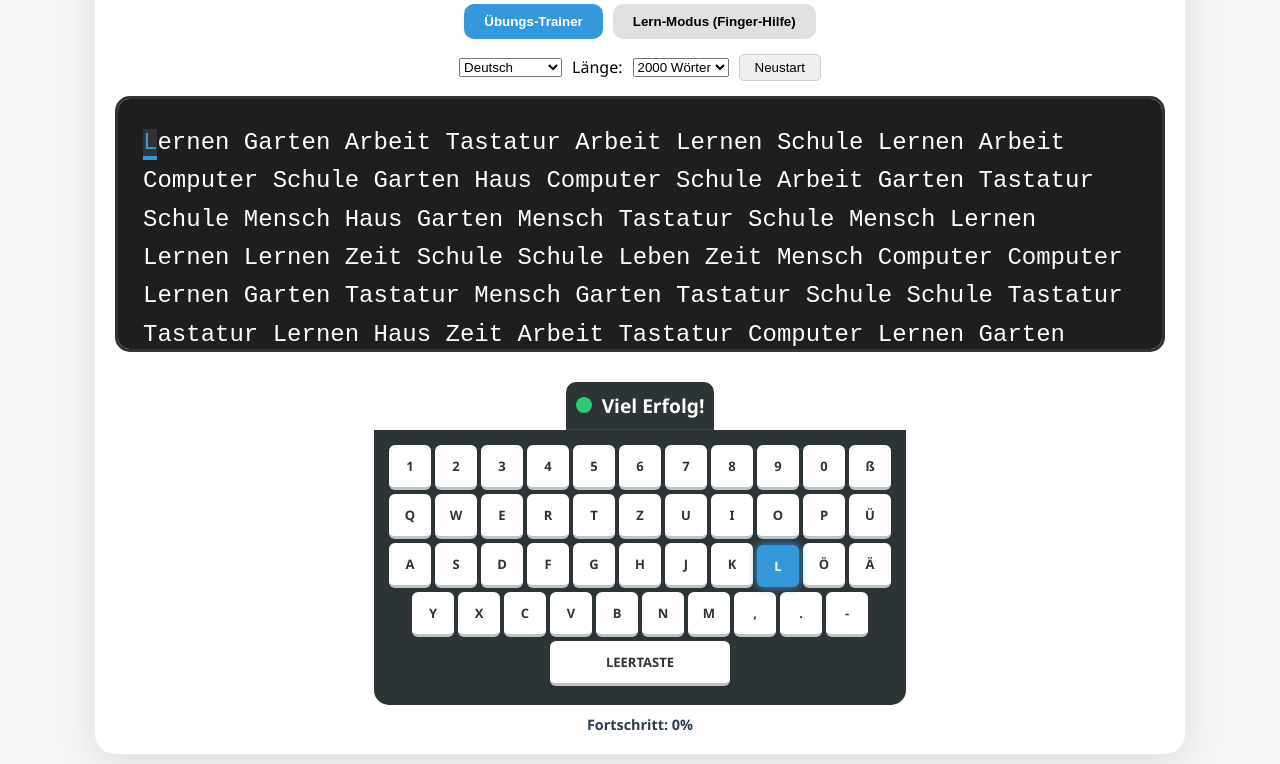
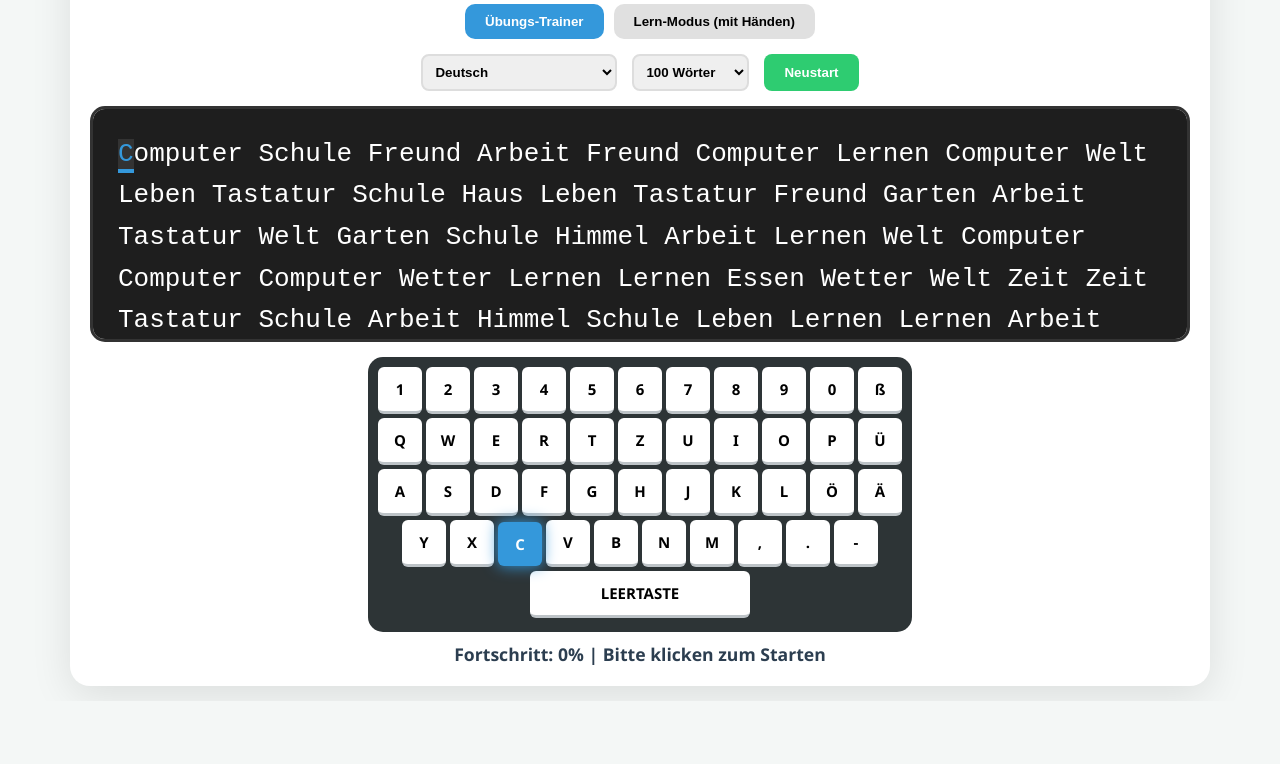
Before and after one commit to galbeni28-source/10-Finger-Master, a plain HTML site: page index.html in a window 1280 px wide. Shown: the part 99-863 px from the top of the page. After the commit the page ends 800 px from the top, so only its background shows below. Drawn offline with Linux system fonts and the light colour scheme.

Commit message:
Enhance typing trainer UI and functionality
Updated styles and functionality for the typing trainer interface, including layout adjustments, added hands visualization, and improved keyboard interaction.

```diff
--- a/index.html
+++ b/index.html
@@ -10,115 +10,122 @@
     --f1: #ff7675; --f2: #fab1a0; --f3: #ffeaa7; --f4: #55efc4;
     --f5: #81ecec; --f6: #74b9ff; --f7: #a29bfe; --f8: #fd79a8;
   }
-  body { font-family: 'Segoe UI', sans-serif; background: var(--bg); margin: 0; padding: 10px; text-align: center; }
-  .container { max-width: 1050px; margin: auto; background: white; padding: 20px; border-radius: 20px; box-shadow: 0 10px 40px rgba(0,0,0,0.1); }
+  body { font-family: 'Segoe UI', sans-serif; background: var(--bg); margin: 0; padding: 10px; text-align: center; overflow-x: hidden; }
+  .container { max-width: 1100px; margin: auto; background: white; padding: 20px; border-radius: 20px; box-shadow: 0 10px 40px rgba(0,0,0,0.1); }
 
   .tabs { display: flex; justify-content: center; gap: 10px; margin-bottom: 15px; }
-  .tab-btn { padding: 10px 20px; border: none; border-radius: 10px; cursor: pointer; font-weight: bold; background: #e0e0e0; }
+  .tab-btn { padding: 10px 20px; border: none; border-radius: 10px; cursor: pointer; font-weight: bold; background: #e0e0e0; transition: 0.3s; }
   .tab-btn.active { background: var(--primary); color: white; }
 
   #display {
-    background: #1e1e1e; color: #fff; padding: 25px; border-radius: 15px; font-size: 24px;
-    font-family: 'Courier New', monospace; height: 200px; line-height: 1.6; margin-bottom: 20px;
-    border: 3px solid #333; overflow-y: auto; text-align: left; white-space: pre-wrap; scroll-behavior: smooth;
+    background: #1e1e1e; color: #fff; padding: 25px; border-radius: 15px; font-size: 26px;
+    font-family: 'Courier New', monospace; height: 180px; line-height: 1.6; margin-bottom: 15px;
+    border: 3px solid #333; overflow-y: auto; text-align: left; white-space: pre-wrap;
+    scroll-behavior: smooth; position: relative;
   }
-  .char.current { border-bottom: 4px solid var(--primary); background: #333; color: var(--primary); }
+  .char.current { border-bottom: 4px solid var(--primary); background: #333; color: var(--primary); position: relative; }
   .char.correct { color: #2ecc71; }
   .char.incorrect { color: #e74c3c; background: rgba(231, 76, 60, 0.3); }
 
-  /* FINGER-ANWEISUNG DIREKT ÜBER TASTATUR */
-  #finger-hint {
-    font-size: 1.2rem; font-weight: bold; padding: 10px;
-    background: #2d3436; border-radius: 10px 10px 0 0; color: white;
-    display: flex; align-items: center; justify-content: center; gap: 10px;
-    max-width: fit-content; margin: 0 auto; border-bottom: 1px solid #444;
+  /* Hand & Finger Visualisierung */
+  #hands-container {
+    position: relative; width: 600px; height: 120px; margin: 0 auto 10px auto;
+    background: rgba(236, 240, 241, 0.5); border-radius: 50px; display: none;
   }
-  .finger-dot { width: 16px; height: 16px; border-radius: 50%; display: inline-block; }
+  .hand-visual { position: absolute; bottom: 0; width: 220px; opacity: 0.6; transition: 0.3s; }
+  .hand-left { left: 50px; } .hand-right { right: 50px; }
+  .finger-indicator {
+    position: absolute; width: 25px; height: 25px; border-radius: 50%;
+    background: var(--primary); box-shadow: 0 0 15px var(--primary);
+    display: none; z-index: 10; transform: translate(-50%, -50%);
+    border: 3px solid white; animation: pulse 1s infinite;
+  }
 
-  .keyboard-area { display: inline-block; margin-top: 10px; }
-  .keyboard { background: #2d3436; padding: 15px; border-radius: 0 0 15px 15px; }
+  @keyframes pulse { 0% { transform: translate(-50%, -50%) scale(1); } 50% { transform: translate(-50%, -50%) scale(1.2); } 100% { transform: translate(-50%, -50%) scale(1); } }
+
+  .keyboard { background: #2d3436; padding: 10px; border-radius: 15px; display: inline-block; position: relative; }
   .row { display: flex; justify-content: center; gap: 4px; margin-bottom: 4px; }
-  .key { width: 42px; height: 42px; background: white; border-radius: 6px; display: flex; align-items: center; justify-content: center; font-weight: bold; font-size: 13px; border-bottom: 3px solid #bdc3c7; color: #333; }
-  .key.active { transform: translateY(2px); border-bottom: none; background: var(--primary) !important; color: white; box-shadow: 0 0 10px var(--primary); }
+  .key { width: 44px; height: 44px; background: white; border-radius: 6px; display: flex; align-items: center; justify-content: center; font-weight: bold; border-bottom: 3px solid #bdc3c7; font-size: 15px; }
+  .key.active { transform: translateY(2px); border-bottom: none; background: var(--primary) !important; color: white; box-shadow: 0 0 15px var(--primary); }
 
   #input-trigger { position: absolute; opacity: 0; }
-  .stats { font-weight: bold; color: var(--secondary); margin-top: 10px; font-size: 0.9rem; }
+  .stats { font-weight: bold; color: var(--secondary); margin-top: 10px; font-size: 1.1rem; }
+  select { padding: 8px; border-radius: 8px; border: 2px solid #ddd; font-weight: bold; }
 </style>
 </head>
 <body onclick="document.getElementById('input-trigger').focus()">
 
 <div class="container">
-  <h2>10-Finger Tipp-Akademie Pro</h2>
+  <h2 id="main-title">10-Finger Tipp-Trainer & Academy</h2>
 
   <div class="tabs">
     <button class="tab-btn active" id="tabTrainer" onclick="setMode('trainer')">Übungs-Trainer</button>
-    <button class="tab-btn" id="tabLearn" onclick="setMode('learn')">Lern-Modus (Finger-Hilfe)</button>
+    <button class="tab-btn" id="tabLearn" onclick="setMode('learn')">Lern-Modus (mit Händen)</button>
   </div>
 
-  <div style="margin-bottom: 15px; display: flex; justify-content: center; gap: 10px; align-items: center; flex-wrap: wrap;">
+  <div style="margin-bottom: 15px; display: flex; justify-content: center; gap: 15px; flex-wrap: wrap;">
     <select id="selLang" onchange="initGame()">
       <option value="de">Deutsch</option>
+      <option value="sk">Slowakisch (Slovenčina)</option>
+      <option value="ru">Russisch</option>
       <option value="en">Englisch</option>
-      <option value="ru">Russisch</option>
-      <option value="hu">Ungarisch</option>
       <option value="es">Spanisch</option>
-      <option value="pt">Portugiesisch</option>
-      <option value="fi">Finnisch</option>
-      <option value="da">Dänisch</option>
-      <option value="no">Norwegisch</option>
-      <option value="fr">Französisch</option>
     </select>
-    <span>Länge:</span>
+
     <select id="selLength" onchange="initGame()">
-      <option value="100">100 Wörter</option>
-      <option value="500">500 Wörter</option>
-      <option value="1000">1000 Wörter</option>
-      <option value="2000" selected>2000 Wörter</option>
-    </select>
-    <button onclick="initGame()" style="cursor:pointer; padding: 5px 15px; border-radius: 5px; border: 1px solid #ccc;">Neustart</button>
+      </select>
+
+    <button onclick="initGame()" style="cursor:pointer; padding: 8px 20px; border-radius: 8px; background: #2ecc71; color: white; border: none; font-weight: bold;">Neustart</button>
+  </div>
+
+  <div id="hands-container">
+    <div id="finger-point" class="finger-indicator"></div>
+    <div style="position: absolute; left: 60px; bottom: 10px; font-weight: bold; color: #7f8c8d;">LINKE HAND</div>
+    <div style="position: absolute; right: 60px; bottom: 10px; font-weight: bold; color: #7f8c8d;">RECHTE HAND</div>
   </div>
 
   <div id="display"></div>
-  <input type="text" id="input-trigger" autocomplete="off">
+  <input type="text" id="input-trigger" autocomplete="off" autofocus>
 
-  <div class="keyboard-area">
-    <div id="finger-hint"><span class="finger-dot"></span> Bereit?</div>
-    <div class="keyboard" id="kb"></div>
-  </div>
-
-  <div class="stats" id="stats">Fortschritt: 0%</div>
+  <div class="keyboard" id="kb"></div>
+  <div class="stats" id="stats">Fortschritt: 0% | Bitte klicken zum Starten</div>
 </div>
 
 <script>
-const words = {
-  de: ["Haus", "Garten", "Schule", "Lernen", "Tastatur", "Computer", "Mensch", "Arbeit", "Leben", "Zeit"],
-  en: ["house", "garden", "school", "learning", "keyboard", "computer", "people", "work", "life", "time"],
-  ru: ["дом", "сад", "школа", "учеба", "клавиатура", "компьютер", "человек", "работа", "жизнь", "время"],
-  hu: ["ház", "kert", "iskola", "tanulás", "billentyűzet", "számítógép", "ember", "munka", "élet", "idő"],
-  es: ["casa", "jardín", "escuela", "aprender", "teclado", "computadora", "persona", "trabajo", "vida", "tiempo"],
-  pt: ["casa", "jardim", "escola", "aprender", "teclado", "computador", "pessoa", "trabalho", "vida", "tempo"],
-  fi: ["talo", "puutarha", "koulu", "oppiminen", "näppäimistö", "tietokone", "ihminen", "työ", "elämä", "aika"],
-  da: ["hus", "have", "skole", "læring", "tastatur", "computer", "menneske", "arbejde", "liv", "tid"],
-  no: ["hus", "hage", "skole", "læring", "tastatur", "datamaskin", "menneske", "arbeid", "liv", "tid"],
-  fr: ["maison", "jardin", "école", "apprendre", "clavier", "ordinateur", "personne", "travail", "vie", "temps"]
+// Wörterlisten inklusive Slowakisch
+const wordLists = {
+  de: ["Haus", "Garten", "Schule", "Lernen", "Tastatur", "Computer", "Arbeit", "Leben", "Zeit", "Himmel", "Welt", "Freund", "Essen", "Musik", "Wetter"],
+  sk: ["dom", "záhrada", "škola", "učiť", "klávesnica", "počítač", "práca", "život", "čas", "nebo", "svet", "priateľ", "jedlo", "hudba", "počasie"],
+  ru: ["дом", "сад", "школа", "учеба", "клавиатура", "компьютер", "работа", "жизнь", "время", "небо", "мир", "друг", "еда", "музыка", "погода"],
+  en: ["house", "garden", "school", "learn", "keyboard", "computer", "work", "life", "time", "sky", "world", "friend", "food", "music", "weather"],
+  es: ["casa", "jardín", "escuela", "aprender", "teclado", "computadora", "trabajo", "vida", "tiempo", "cielo", "mundo", "amigo", "comida", "música", "tiempo"]
 };
 
-const fingerInfo = {
-  "1":"Linker Kleiner Finger","Q":"Linker Kleiner Finger","A":"Linker Kleiner Finger","Y":"Linker Kleiner Finger","Z":"Linker Kleiner Finger",
-  "2":"Linker Ringfinger","W":"Linker Ringfinger","S":"Linker Ringfinger","X":"Linker Ringfinger",
-  "3":"Linker Mittelfinger","E":"Linker Mittelfinger","D":"Linker Mittelfinger","C":"Linker Mittelfinger",
-  "4":"Linker Zeigefinger","R":"Linker Zeigefinger","F":"Linker Zeigefinger","V":"Linker Zeigefinger","5":"Linker Zeigefinger","T":"Linker Zeigefinger","G":"Linker Zeigefinger","B":"Linker Zeigefinger",
-  "6":"Rechter Zeigefinger","7":"Rechter Zeigefinger","U":"Rechter Zeigefinger","J":"Rechter Zeigefinger","M":"Rechter Zeigefinger","H":"Rechter Zeigefinger","N":"Rechter Zeigefinger",
-  "8":"Rechter Mittelfinger","I":"Rechter Mittelfinger","K":"Rechter Mittelfinger",",":"Rechter Mittelfinger",
-  "9":"Rechter Ringfinger","O":"Rechter Ringfinger","L":"Rechter Ringfinger",".":"Rechter Ringfinger",
-  "0":"Rechter Kleiner Finger","P":"Rechter Kleiner Finger","Ö":"Rechter Kleiner Finger","Ä":"Rechter Kleiner Finger","Ü":"Rechter Kleiner Finger","ß":"Rechter Kleiner Finger",
-  " ":"Daumen (Leertaste)"
+// Finger-Positionen für die grafische Anzeige (X, Y Koordinaten im hands-container)
+const fingerCoords = {
+  "L1": {x: 80, y: 40, name: "Linker Kleiner Finger"},
+  "L2": {x: 115, y: 25, name: "Linker Ringfinger"},
+  "L3": {x: 155, y: 20, name: "Linker Mittelfinger"},
+  "L4": {x: 200, y: 35, name: "Linker Zeigefinger"},
+  "L5": {x: 250, y: 90, name: "Linker Daumen"},
+  "R5": {x: 350, y: 90, name: "Rechter Daumen"},
+  "R4": {x: 400, y: 35, name: "Rechter Zeigefinger"},
+  "R3": {x: 445, y: 20, name: "Rechter Mittelfinger"},
+  "R2": {x: 485, y: 25, name: "Rechter Ringfinger"},
+  "R1": {x: 520, y: 40, name: "Rechter Kleiner Finger"}
 };
 
-const fingerColorMap = {
-  "Linker Kleiner Finger": "var(--f1)", "Linker Ringfinger": "var(--f2)", "Linker Mittelfinger": "var(--f3)", "Linker Zeigefinger": "var(--f4)",
-  "Rechter Zeigefinger": "var(--f5)", "Rechter Mittelfinger": "var(--f6)", "Rechter Ringfinger": "var(--f7)", "Rechter Kleiner Finger": "var(--f8)",
-  "Daumen (Leertaste)": "#bdc3c7"
+// Zuordnung der Tasten zu den Fingern
+const keyToFinger = {
+  "1":"L1","Q":"L1","A":"L1","Y":"L1","Z":"L1","<":"L1",
+  "2":"L2","W":"L2","S":"L2","X":"L2",
+  "3":"L3","E":"L3","D":"L3","C":"L3",
+  "4":"L4","R":"L4","F":"L4","V":"L4","5":"L4","T":"L4","G":"L4","B":"L4",
+  "6":"R4","7":"R4","U":"R4","J":"R4","M":"R4","H":"R4","N":"R4",
+  "8":"R3","I":"R3","K":"R3",",":"R3",
+  "9":"R2","O":"R2","L":"R2",".":"R2",
+  "0":"R1","P":"R1","Ö":"R1","Ä":"R1","Ü":"R1","ß":"R1","-":"R1",
+  " ":"R5"
 };
 
 const layout = [
@@ -130,20 +137,32 @@ const layout = [
 
 let currentText = "", idx = 0, currentMode = 'trainer';
 
+// Initialisierung der Textlänge (100er Schritte)
+const selLen = document.getElementById('selLength');
+for(let i=100; i<=2000; i+=100) {
+  let opt = document.createElement('option');
+  opt.value = i; opt.innerText = i + " Wörter";
+  if(i === 100) opt.selected = true;
+  selLen.appendChild(opt);
+}
+
 function setMode(mode) {
   currentMode = mode;
   document.getElementById('tabTrainer').classList.toggle('active', mode === 'trainer');
   document.getElementById('tabLearn').classList.toggle('active', mode === 'learn');
+  document.getElementById('hands-container').style.display = (mode === 'learn') ? 'block' : 'none';
   initGame();
 }
 
 function initGame() {
   const lang = document.getElementById('selLang').value;
   const count = parseInt(document.getElementById('selLength').value);
+  const pool = wordLists[lang] || wordLists['de'];
+
   currentText = "";
-  const pool = words[lang] || words['de'];
   for(let i=0; i < count; i++) currentText += pool[Math.floor(Math.random()*pool.length)] + " ";
   currentText = currentText.trim();
+
   idx = 0;
   document.getElementById('input-trigger').value = "";
   renderKeyboard();
@@ -161,42 +180,47 @@ function renderKeyboard() {
     });
     kb.appendChild(rDiv);
   });
-  kb.innerHTML += `<div class="row"><div class="key" id="k- " style="width:180px">LEERTASTE</div></div>`;
+  kb.innerHTML += `<div class="row"><div class="key" id="k- " style="width:220px">LEERTASTE</div></div>`;
 }
 
 function renderDisplay() {
   const d = document.getElementById('display');
-  d.innerHTML = currentText.split('').map((c, i) => `<span class="char ${i===0?'current':''}" id="char-${idx+i}">${c}</span>`).join('');
+  d.innerHTML = currentText.split('').map((c, i) => `<span class="char ${i===0?'current':''}" id="char-${i}">${c}</span>`).join('');
 }
 
 function updateHints() {
   const char = currentText[idx]?.toUpperCase() || "";
-  const hint = fingerInfo[char] || "Taste drücken";
-  const color = fingerColorMap[hint] || "#333";
-  const hintDiv = document.getElementById('finger-hint');
+  const fingerCode = keyToFinger[char];
 
-  if (currentMode === 'learn') {
-    hintDiv.style.display = "flex";
-    hintDiv.innerHTML = `<span class="finger-dot" style="background:${color}"></span> Finger: <strong>${hint}</strong>`;
-  } else {
-    hintDiv.innerHTML = `<span class="finger-dot" style="background:#2ecc71"></span> Viel Erfolg!`;
-  }
-
+  // Tastatur Highlighting
   document.querySelectorAll('.key').forEach(k => k.classList.remove('active'));
   const keyEl = document.getElementById(`k-${char === ' ' ? ' ' : char}`);
   if(keyEl) keyEl.classList.add('active');
+
+  // Grafischer Finger-Punkt
+  const dot = document.getElementById('finger-point');
+  if (currentMode === 'learn' && fingerCode && fingerCoords[fingerCode]) {
+    const pos = fingerCoords[fingerCode];
+    dot.style.display = "block";
+    dot.style.left = pos.x + "px";
+    dot.style.top = pos.y + "px";
+    document.getElementById('stats').innerText = `Tippe mit: ${pos.name}`;
+  } else {
+    dot.style.display = "none";
+  }
 }
 
 document.getElementById('input-trigger').addEventListener('input', (e) => {
   const val = e.target.value;
   const chars = document.querySelectorAll('.char');
+
   if (currentMode === 'learn') {
     if (val[idx] === currentText[idx]) {
       chars[idx].classList.add('correct');
       idx++;
     } else {
       chars[idx].classList.add('incorrect');
-      setTimeout(() => chars[idx-0].classList.remove('incorrect'), 200);
+      setTimeout(() => chars[idx].classList.remove('incorrect'), 200);
       e.target.value = val.substring(0, idx);
     }
   } else {
@@ -208,15 +232,22 @@ document.getElementById('input-trigger').addEventListener('input', (e) => {
 
   if (idx < currentText.length) {
     chars.forEach(c => c.classList.remove('current'));
-    chars[idx].classList.add('current');
-    chars[idx].scrollIntoView({ behavior: 'smooth', block: 'center' });
+    const nextChar = document.getElementById(`char-${idx}`);
+    nextChar.classList.add('current');
+
+    // Auto-Scroll
+    nextChar.scrollIntoView({ behavior: 'smooth', block: 'center', container: document.getElementById('display') });
+
     updateHints();
-    document.getElementById('stats').innerText = `Fortschritt: ${Math.floor((idx/currentText.length)*100)}% (${idx}/${currentText.length})`;
+    const progress = Math.floor((idx / currentText.length) * 100);
+    if(currentMode !== 'learn') document.getElementById('stats').innerText = `Fortschritt: ${progress}% (${idx}/${currentText.length})`;
   } else {
-    alert("Fertig!");
+    alert("Fertig! Super Training.");
     initGame();
   }
 });
+
+// Start
 initGame();
 </script>
 </body>
```
